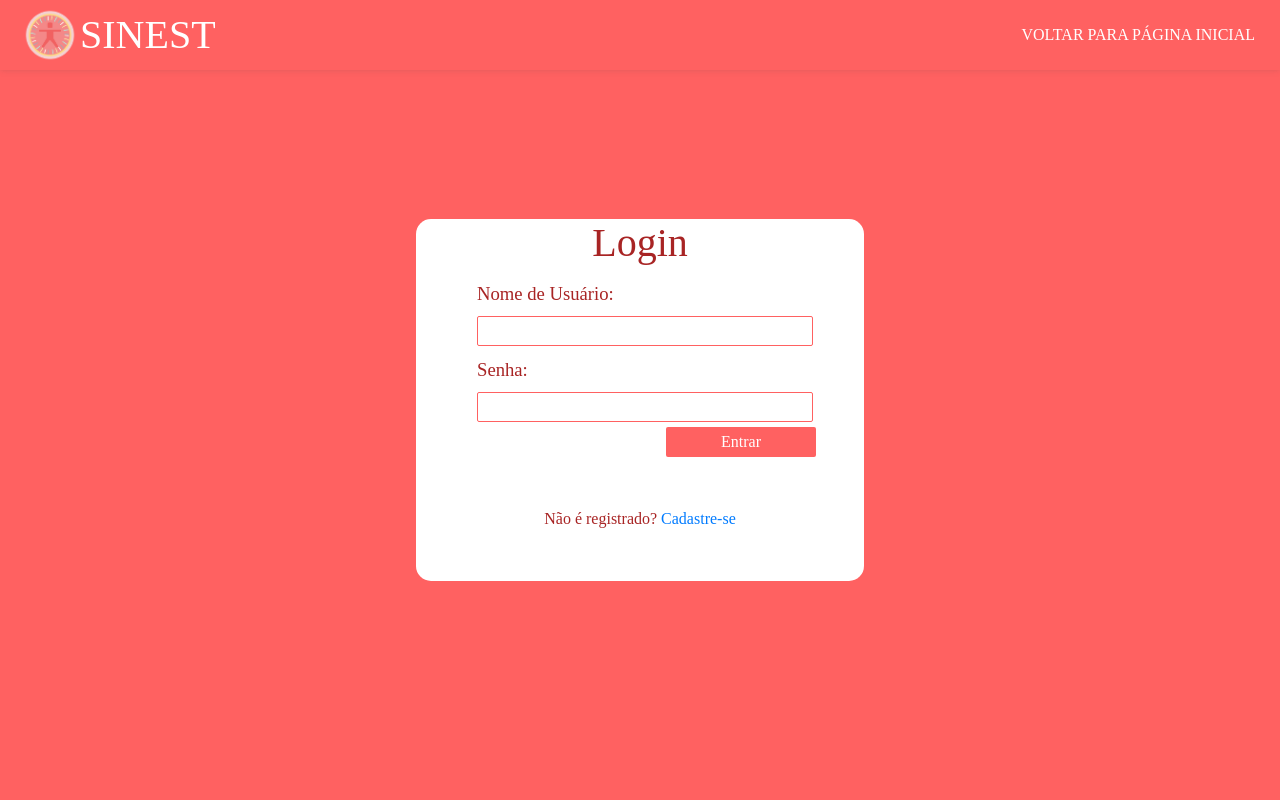
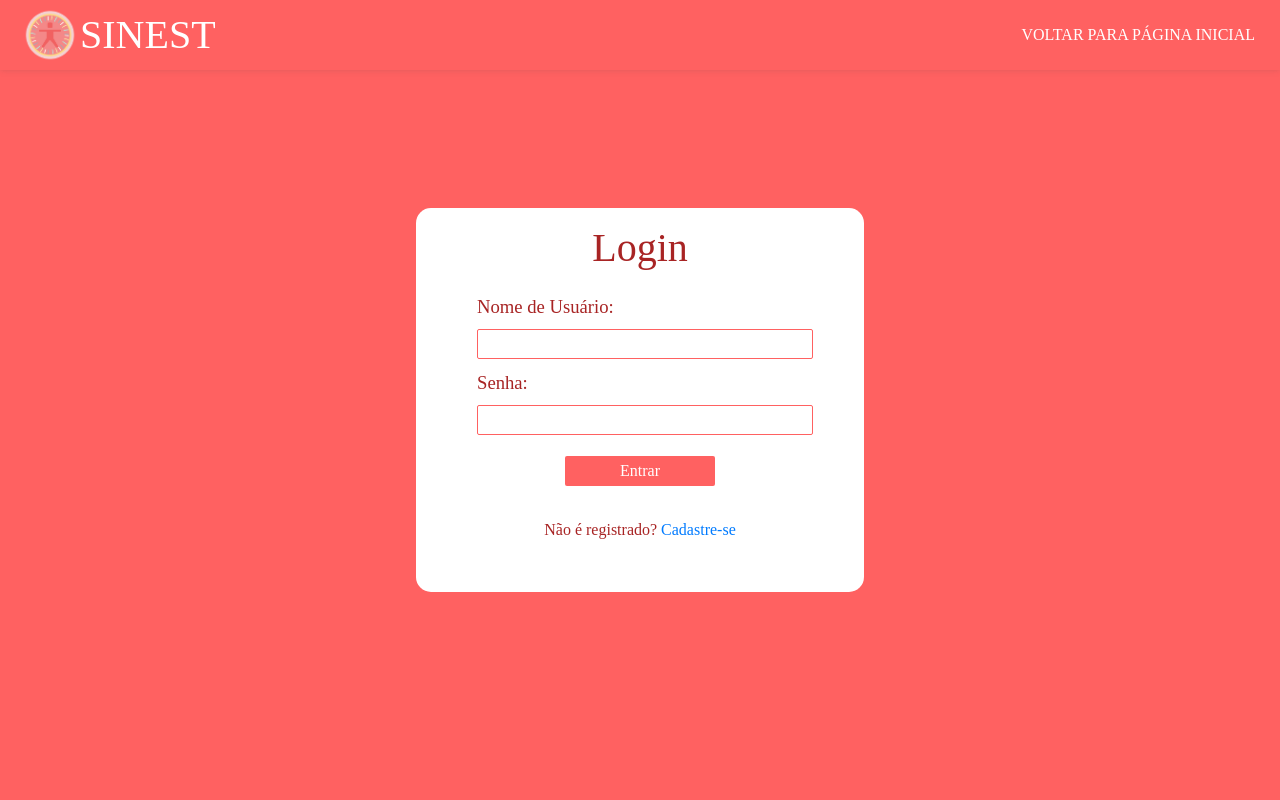
Before and after one commit to gabrdgs/Arte-ae, a Django app: page /login/ in a window 1280 px wide. Run offline with Django 3.2, Linux system fonts and the light colour scheme; some libraries are stand-ins or nearby versions; some web fonts are replaced.

Commit message:
Arrumando os espaçamentos da tela de login

```diff
--- a/arte_ae/static/style.css
+++ b/arte_ae/static/style.css
@@ -332,7 +332,11 @@ footer span{
   padding: 0px 0px 50px 0px;
 }
 .formulario-lc .register {
-  margin-top: 50px;
+  margin-top: 1em;
+}
+
+.formulario-lc h1{
+  margin: 1rem 0;
 }
 
 .formulario-lc form {
@@ -381,8 +385,8 @@ footer span{
   border: none;
   border-radius: 2px;
   background-color: var(--primaria);
-  margin: 0px 48px 0px 0px;
-  align-self: flex-end;
+  margin: 1em 0;
+  align-self: center;
   height: 30px;
   width: 150px;
 }
```
